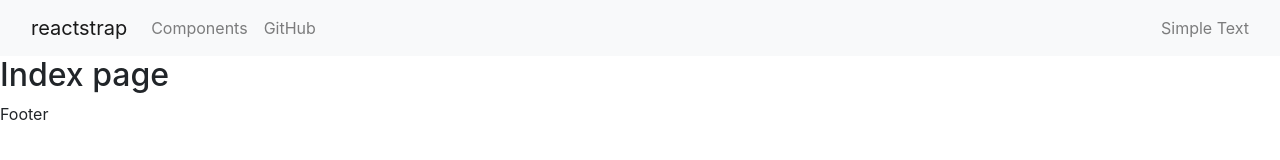
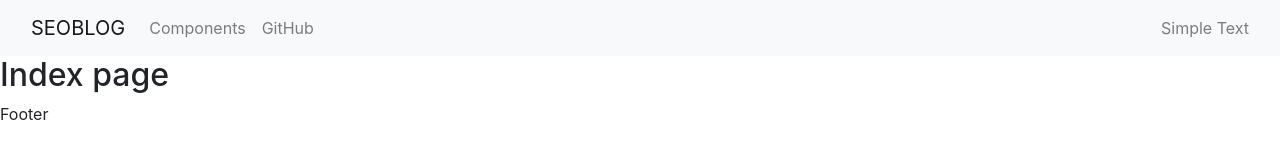
Before and after one commit to CodeSevenic/SEO-Blogging-Platform-Frontend, a Next.js app: page / in a window 1280 px wide. Shown: the top 160 px of the page. Built offline with nearby package versions, Linux system fonts and the light colour scheme.

Commit message:
SEO Blog Code Update

```diff
--- a/components/Header/Header.js
+++ b/components/Header/Header.js
@@ -1,4 +1,5 @@
 import React, { useState } from 'react';
+import { APP_NAME } from '../../config';
 import {
   Collapse,
   Navbar,
@@ -22,7 +23,7 @@ const Header = (props) => {
   return (
     <div>
       <Navbar color="light" light expand="md">
-        <NavbarBrand href="/">reactstrap</NavbarBrand>
+        <NavbarBrand href="/">{APP_NAME}</NavbarBrand>
         <NavbarToggler onClick={toggle} />
         <Collapse isOpen={isOpen} navbar>
           <Nav className="mr-auto" navbar>
--- a/config.js
+++ b/config.js
@@ -2,3 +2,4 @@ import getConfig from 'next/config';
 import { publicRuntimeConfig } from './next.config';
 
 export const API = publicRuntimeConfig.PRODUCTION ? 'http://seoblog.com' : 'http://localhost:8000';
+export const APP_NAME = publicRuntimeConfig.APP_NAME;
```
